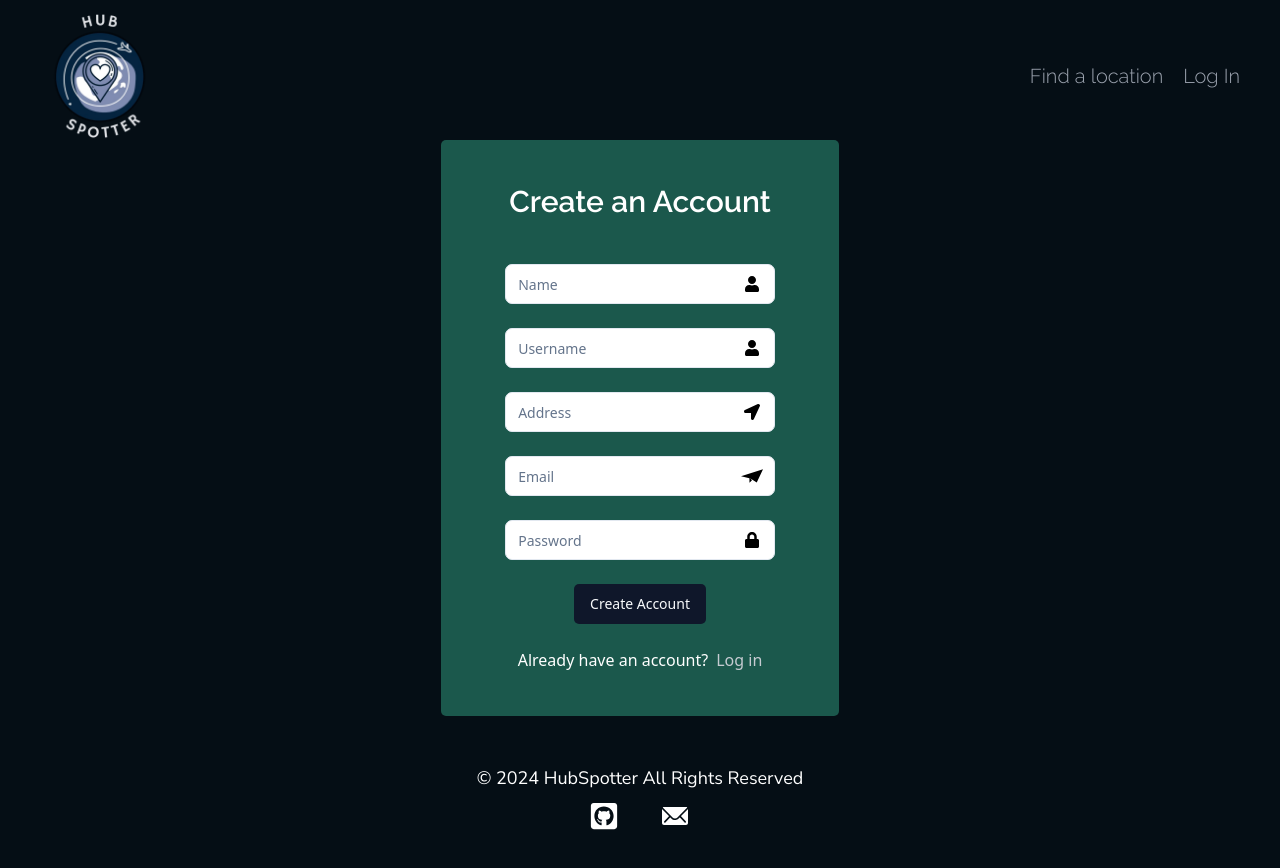
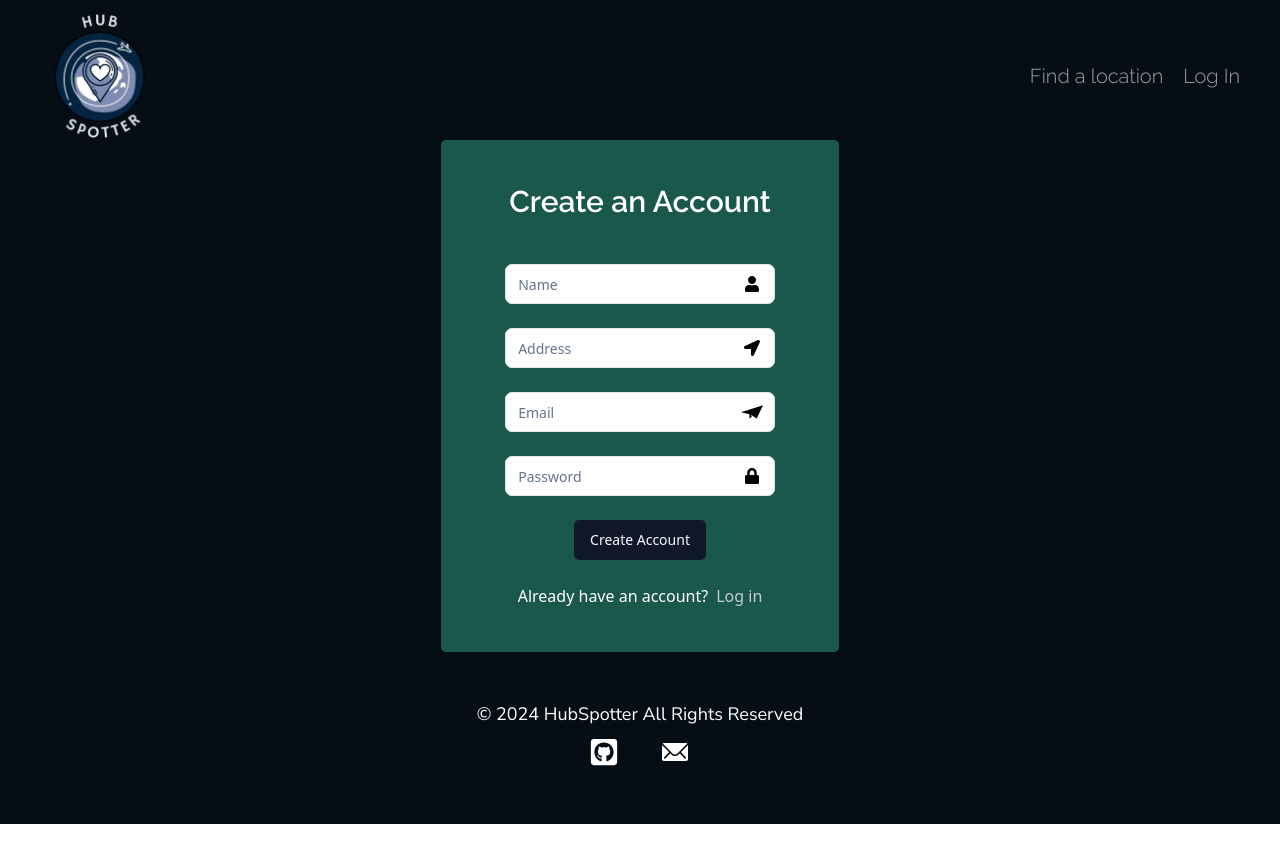
Before and after one commit to carrchadd/HubSpotter, a React (Vite) app in the folder client/: page /signup in a window 1280 px wide. Shown: the top 868 px of the page. After the commit the page ends 824 px from the top, so only its background shows below. Built offline with nearby package versions, Linux system fonts and the light colour scheme.

Commit message:
Minor changes

```diff
--- a/client/src/components/SignUp.tsx
+++ b/client/src/components/SignUp.tsx
@@ -13,10 +13,9 @@ import { X } from "lucide-react";
 const SignUp = () => {
 
     const [name, setName] = useState("");
-    const [userName, setUsername] = useState("")
     const [email, setEmail] = useState("");
+    const [password, setPassword] = useState("");
     const [defaultLocation, setDefaultLocation] = useState("");
-    const [password, setPassword] = useState("");
     const [signUpSuccess, setSignUpSuccess] = useState(false);
     const navigate = useNavigate();
 
@@ -74,14 +73,6 @@ const SignUp = () => {
                         <div className="flex justify-center items-center">
                             <Input
                                 type="text"
-                                placeholder="Username"
-                                onChange={(e) => setUsername(e.target.value)}
-                                className="rounded-[7px]" />
-                            <FaUser className="absolute sm:translate-x-28 translate-x-16"/>
-                        </div>
-                        <div className="flex justify-center items-center">
-                            <Input
-                                type="text"
                                 placeholder="Address"
                                 onChange={(e) => setDefaultLocation(e.target.value)}
                                 className="rounded-[7px] pr-10" />
```
